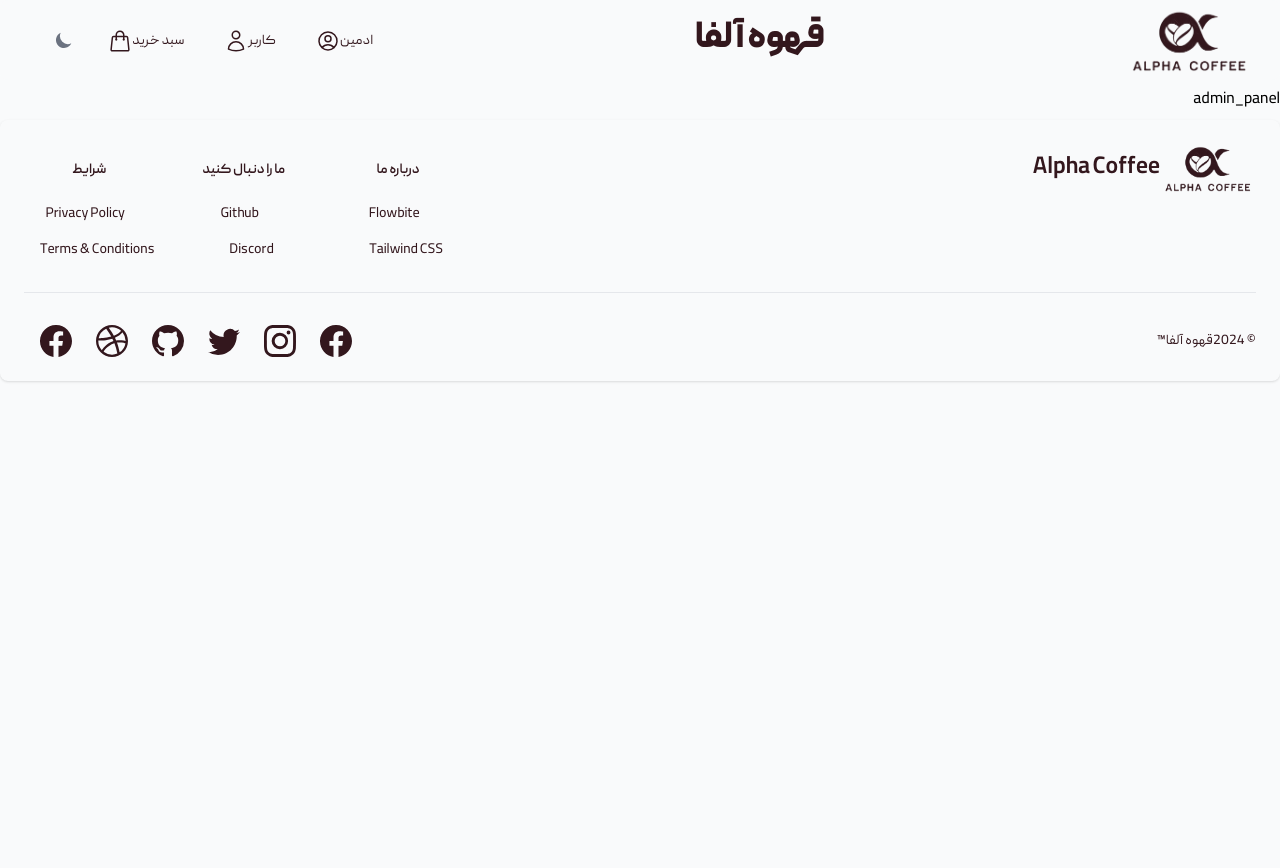
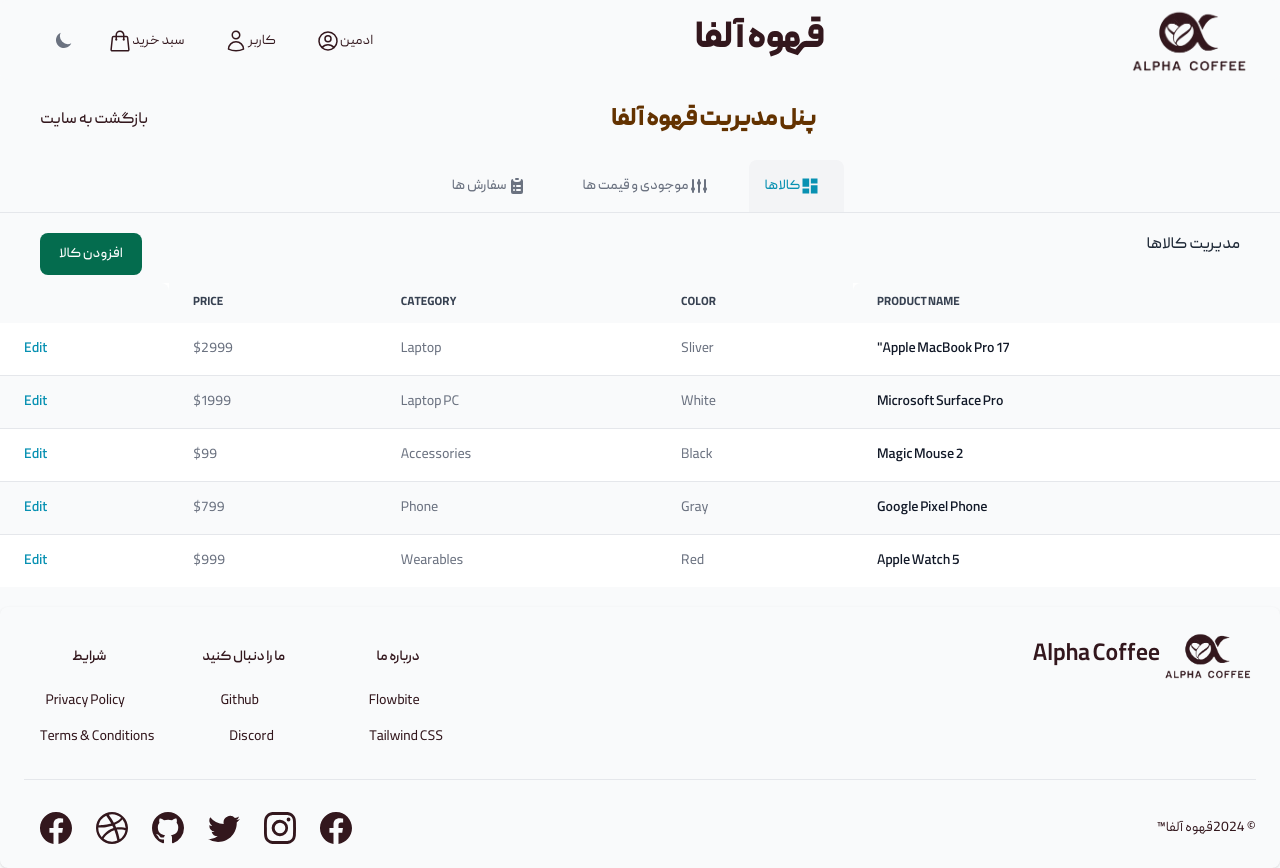
Before and after one commit to Kavehpa20/Final_Project_Frontend, a Next.js app: page /admin/admin_panel in a window 1280 px wide. Before the commit the page ends 800 px from the top, so only its background shows below. Built offline with nearby package versions, Linux system fonts and the light colour scheme.

Commit message:
try to finish admin_panel

```diff
--- a/app/admin/admin_panel/page.tsx
+++ b/app/admin/admin_panel/page.tsx
@@ -1,7 +1,10 @@
+"use client";
+
+import TabsComponent from "@/components/TabsComponent";
 import React from "react";
 
-function AdminPanel() {
-  return <div>admin_panel</div>;
-}
+const AdminPanel = () => {
+  return <TabsComponent />;
+};
 
 export default AdminPanel;
--- a/app/layout.tsx
+++ b/app/layout.tsx
@@ -17,7 +17,6 @@
   children: React.ReactNode;
 }>) {
   return (
-    <ReactQueryClientProvider>
     <html lang="en" dir="rtl">
       <body className="bg-gray-50 font-Payda dark:bg-gray-500">
         <Navbar />
@@ -26,6 +25,5 @@
       </body>
       <ToastContainer />
     </html>
-    </ReactQueryClientProvider>
   );
 }
--- /dev/null
+++ b/components/HorizontalLine.tsx
@@ -0,0 +1,43 @@
+import React from "react";
+
+function HorizontalLine() {
+  return (
+    <div>
+      {/* 👇️ colored horizontal line */}
+      <hr
+        style={{
+          background: "lime",
+          color: "lime",
+          borderColor: "lime",
+          height: "3px",
+        }}
+      />
+
+      {/* 👇️ colored horizontal line */}
+      <div
+        style={{
+          background: "lime",
+          height: "3px",
+        }}
+      />
+
+      {/* 👇️ basic horizontal line */}
+      <hr />
+
+      {/* 👇️ horizontal line with text */}
+      <div
+        style={{ display: "flex", flexDirection: "row", alignItems: "center" }}
+      >
+        <div style={{ flex: 1, height: "1px", backgroundColor: "black" }} />
+
+        <div>
+          <p style={{ width: "70px", textAlign: "center" }}>Example</p>
+        </div>
+
+        <div style={{ flex: 1, height: "1px", backgroundColor: "black" }} />
+      </div>
+    </div>
+  );
+}
+
+export default HorizontalLine;
--- /dev/null
+++ b/components/TabsComponent.tsx
@@ -0,0 +1,66 @@
+import { classNames } from "@/libs/tools";
+import { Tabs } from "flowbite-react";
+import { HiAdjustments, HiClipboardList, HiUserCircle } from "react-icons/hi";
+import { MdDashboard } from "react-icons/md";
+import { Button } from "flowbite-react";
+import Link from "next/link";
+import TableComponent from "./forms/TableComponent";
+
+const TabsComponent = () => {
+  return (
+    <>
+      <div className="item-center flex justify-center">
+        <p
+          className={classNames(
+            "my-4 grow whitespace-nowrap text-center text-2xl",
+            "font-black text-brown-500 dark:text-brown-100",
+          )}
+        >
+          پنل مدیریت قهوه آلفا
+        </p>
+        <Link
+          href="/"
+          className="ml-10 hidden grow-0 items-center font-medium text-brown-900 hover:border-brown-200 hover:text-brown-500 hover:underline dark:text-brown-200 dark:hover:border-brown-50 dark:hover:text-brown-100 sm:flex"
+        >
+          بازگشت به سایت
+        </Link>
+      </div>
+
+      <Tabs
+        className="mt-1 inline-flex w-full justify-center gap-x-4"
+        aria-label="Default tabs"
+        style="default"
+      >
+        <Tabs.Item active title="کالاها" icon={MdDashboard}>
+          <div className="mx-10 flex justify-between">
+            <span className="font-medium text-gray-800 dark:text-white">
+              مدیریت کالاها
+            </span>
+            <Button color="success">افزودن کالا</Button>
+          </div>
+          <TableComponent />
+        </Tabs.Item>
+        <Tabs.Item title="موجودی و قیمت ها" icon={HiAdjustments}>
+          <div className="mx-10 flex justify-between">
+            <span className="font-medium text-gray-800 dark:text-white">
+              مدیریت موجودی و قیمت ها
+            </span>
+            <Button color="success">ذخیره</Button>
+          </div>
+          <TableComponent />
+        </Tabs.Item>
+        <Tabs.Item title="سفارش ها" icon={HiClipboardList}>
+          This is{" "}
+          <span className="font-medium text-gray-800 dark:text-white">
+            سفارش ها
+          </span>
+          . Clicking another tab will toggle the visibility of this one for the
+          next. The tab JavaScript swaps classes to control the content
+          visibility and styling.
+        </Tabs.Item>
+      </Tabs>
+    </>
+  );
+};
+
+export default TabsComponent;
--- /dev/null
+++ b/components/forms/TableComponent.tsx
@@ -0,0 +1,111 @@
+import React from "react";
+import {
+  Table,
+  TableBody,
+  TableCell,
+  TableHead,
+  TableHeadCell,
+  TableRow,
+} from "flowbite-react";
+
+const TableComponent = () => {
+  return (
+    <div className="mt-2 overflow-x-auto">
+      <Table striped>
+        <TableHead>
+          <TableHeadCell>Product name</TableHeadCell>
+          <TableHeadCell>Color</TableHeadCell>
+          <TableHeadCell>Category</TableHeadCell>
+          <TableHeadCell>Price</TableHeadCell>
+          <TableHeadCell>
+            <span className="sr-only">Edit</span>
+          </TableHeadCell>
+        </TableHead>
+        <TableBody className="divide-y">
+          <TableRow className="bg-white dark:border-gray-700 dark:bg-gray-800">
+            <TableCell className="whitespace-nowrap font-medium text-gray-900 dark:text-white">
+              {'Apple MacBook Pro 17"'}
+            </TableCell>
+            <TableCell>Sliver</TableCell>
+            <TableCell>Laptop</TableCell>
+            <TableCell>$2999</TableCell>
+            <TableCell>
+              <a
+                href="#"
+                className="font-medium text-cyan-600 hover:underline dark:text-cyan-500"
+              >
+                Edit
+              </a>
+            </TableCell>
+          </TableRow>
+          <TableRow className="bg-white dark:border-gray-700 dark:bg-gray-800">
+            <TableCell className="whitespace-nowrap font-medium text-gray-900 dark:text-white">
+              Microsoft Surface Pro
+            </TableCell>
+            <TableCell>White</TableCell>
+            <TableCell>Laptop PC</TableCell>
+            <TableCell>$1999</TableCell>
+            <TableCell>
+              <a
+                href="#"
+                className="font-medium text-cyan-600 hover:underline dark:text-cyan-500"
+              >
+                Edit
+              </a>
+            </TableCell>
+          </TableRow>
+          <TableRow className="bg-white dark:border-gray-700 dark:bg-gray-800">
+            <TableCell className="whitespace-nowrap font-medium text-gray-900 dark:text-white">
+              Magic Mouse 2
+            </TableCell>
+            <TableCell>Black</TableCell>
+            <TableCell>Accessories</TableCell>
+            <TableCell>$99</TableCell>
+            <TableCell>
+              <a
+                href="#"
+                className="font-medium text-cyan-600 hover:underline dark:text-cyan-500"
+              >
+                Edit
+              </a>
+            </TableCell>
+          </TableRow>
+          <TableRow className="bg-white dark:border-gray-700 dark:bg-gray-800">
+            <TableCell className="whitespace-nowrap font-medium text-gray-900 dark:text-white">
+              Google Pixel Phone
+            </TableCell>
+            <TableCell>Gray</TableCell>
+            <TableCell>Phone</TableCell>
+            <TableCell>$799</TableCell>
+            <TableCell>
+              <a
+                href="#"
+                className="font-medium text-cyan-600 hover:underline dark:text-cyan-500"
+              >
+                Edit
+              </a>
+            </TableCell>
+          </TableRow>
+          <TableRow className="bg-white dark:border-gray-700 dark:bg-gray-800">
+            <TableCell className="whitespace-nowrap font-medium text-gray-900 dark:text-white">
+              Apple Watch 5
+            </TableCell>
+            <TableCell>Red</TableCell>
+            <TableCell>Wearables</TableCell>
+            <TableCell>$999</TableCell>
+            <TableCell>
+              <a
+                href="#"
+                className="font-medium text-cyan-600 hover:underline dark:text-cyan-500"
+              >
+                Edit
+              </a>
+            </TableCell>
+          </TableRow>
+        </TableBody>
+      </Table>
+    </div>
+  );
+};
+
+export default TableComponent;
```
Lines whose indentation alone changed are shown as unchanged.
